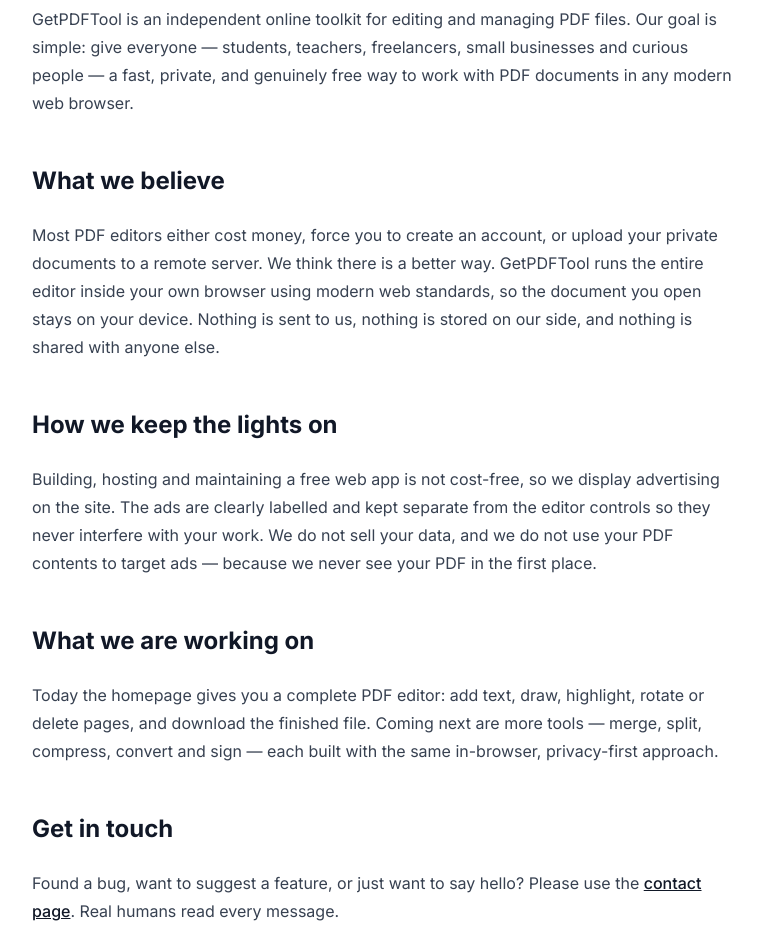
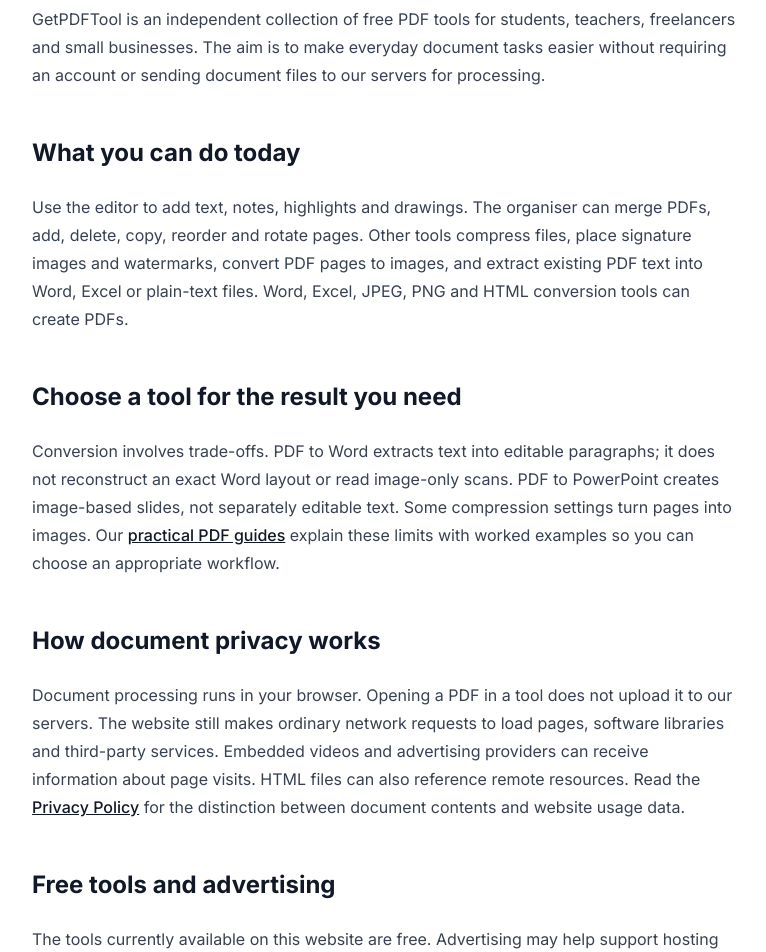
Before and after one commit to miamihomesdubai-a11y/getpdftool, a Next.js app: page /about in a window 1280 px wide. Shown: the part 180-1132 px from the top of the page, without its empty margins (256-1022 px from the left). Built offline with nearby package versions, Linux system fonts and the light colour scheme.

Commit message:
Improve app/about/page.tsx for accurate PDF tool guidance

```diff
--- a/app/about/page.tsx
+++ b/app/about/page.tsx
@@ -1,57 +1,21 @@
 import type { Metadata } from "next";
-
-export const metadata: Metadata = {
-  title: "About",
-  description:
-    "GetPDFTool is an independent web app that gives everyone free, private, browser-based PDF tools. Learn what we build and why.",
-};
-
+import Link from "next/link";
+export const metadata: Metadata = { title: "About GetPDFTool", description: "Learn what GetPDFTool does, how browser-based document processing works, and the limits of its free PDF tools." };
 export default function AboutPage() {
-  return (
-    <article className="container-narrow prose prose-gray max-w-3xl py-12">
-      <h1>About GetPDFTool</h1>
-      <p>
-        GetPDFTool is an independent online toolkit for editing and managing
-        PDF files. Our goal is simple: give everyone — students, teachers,
-        freelancers, small businesses and curious people — a fast, private,
-        and genuinely free way to work with PDF documents in any modern web
-        browser.
-      </p>
-
-      <h2>What we believe</h2>
-      <p>
-        Most PDF editors either cost money, force you to create an account, or
-        upload your private documents to a remote server. We think there is a
-        better way. GetPDFTool runs the entire editor inside your own browser
-        using modern web standards, so the document you open stays on your
-        device. Nothing is sent to us, nothing is stored on our side, and
-        nothing is shared with anyone else.
-      </p>
-
-      <h2>How we keep the lights on</h2>
-      <p>
-        Building, hosting and maintaining a free web app is not cost-free, so
-        we display advertising on the site. The ads are clearly labelled and
-        kept separate from the editor controls so they never interfere with
-        your work. We do not sell your data, and we do not use your PDF
-        contents to target ads — because we never see your PDF in the first
-        place.
-      </p>
-
-      <h2>What we are working on</h2>
-      <p>
-        Today the homepage gives you a complete PDF editor: add text, draw,
-        highlight, rotate or delete pages, and download the finished file.
-        Coming next are more tools — merge, split, compress, convert and sign
-        — each built with the same in-browser, privacy-first approach.
-      </p>
-
-      <h2>Get in touch</h2>
-      <p>
-        Found a bug, want to suggest a feature, or just want to say hello?
-        Please use the <a href="/contact">contact page</a>. Real humans read
-        every message.
-      </p>
-    </article>
-  );
+  return <article className="container-narrow prose prose-gray max-w-3xl py-12">
+    <h1>About GetPDFTool</h1>
+    <p>GetPDFTool is an independent collection of free PDF tools for students, teachers, freelancers and small businesses. The aim is to make everyday document tasks easier without requiring an account or sending document files to our servers for processing.</p>
+    <h2>What you can do today</h2>
+    <p>Use the editor to add text, notes, highlights and drawings. The organiser can merge PDFs, add, delete, copy, reorder and rotate pages. Other tools compress files, place signature images and watermarks, convert PDF pages to images, and extract existing PDF text into Word, Excel or plain-text files. Word, Excel, JPEG, PNG and HTML conversion tools can create PDFs.</p>
+    <h2>Choose a tool for the result you need</h2>
+    <p>Conversion involves trade-offs. PDF to Word extracts text into editable paragraphs; it does not reconstruct an exact Word layout or read image-only scans. PDF to PowerPoint creates image-based slides, not separately editable text. Some compression settings turn pages into images. Our <Link href="/guides">practical PDF guides</Link> explain these limits with worked examples so you can choose an appropriate workflow.</p>
+    <h2>How document privacy works</h2>
+    <p>Document processing runs in your browser. Opening a PDF in a tool does not upload it to our servers. The website still makes ordinary network requests to load pages, software libraries and third-party services. Embedded videos and advertising providers can receive information about page visits. HTML files can also reference remote resources. Read the <Link href="/privacy">Privacy Policy</Link> for the distinction between document contents and website usage data.</p>
+    <h2>Free tools and advertising</h2>
+    <p>The tools currently available on this website are free. Advertising may help support hosting and maintenance. An advertisement is not a tool control, a download requirement or an endorsement of a third-party service. The presence of an advertising script does not mean that Google has approved or endorsed this website.</p>
+    <h2>Check your result</h2>
+    <p>Keep your original files and review every downloaded result before sharing. Complex layouts, protected files, digital signatures, fonts and interactive form fields may need a specialist application. A visible signature image is not a certificate-based digital signature, and covering text with a drawing is not secure redaction.</p>
+    <h2>Support and feedback</h2>
+    <p>Use our <Link href="/contact">contact page</Link> to report a problem. Include the tool, browser version and a description of what happened. Please do not send private documents, identity records or your signature image. We do not publish a user rating or user-count claim without a verifiable source.</p>
+  </article>;
 }
```
